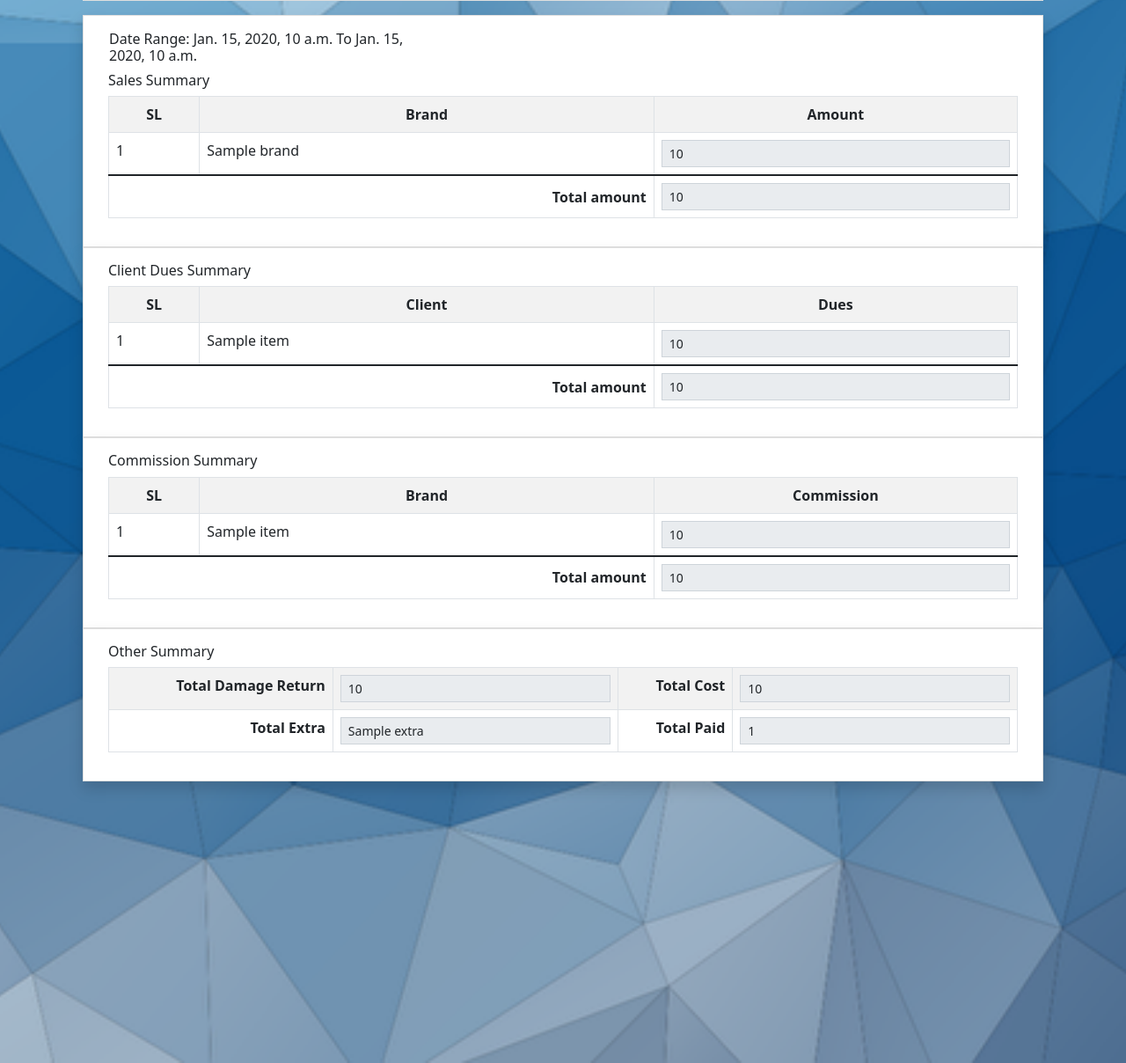
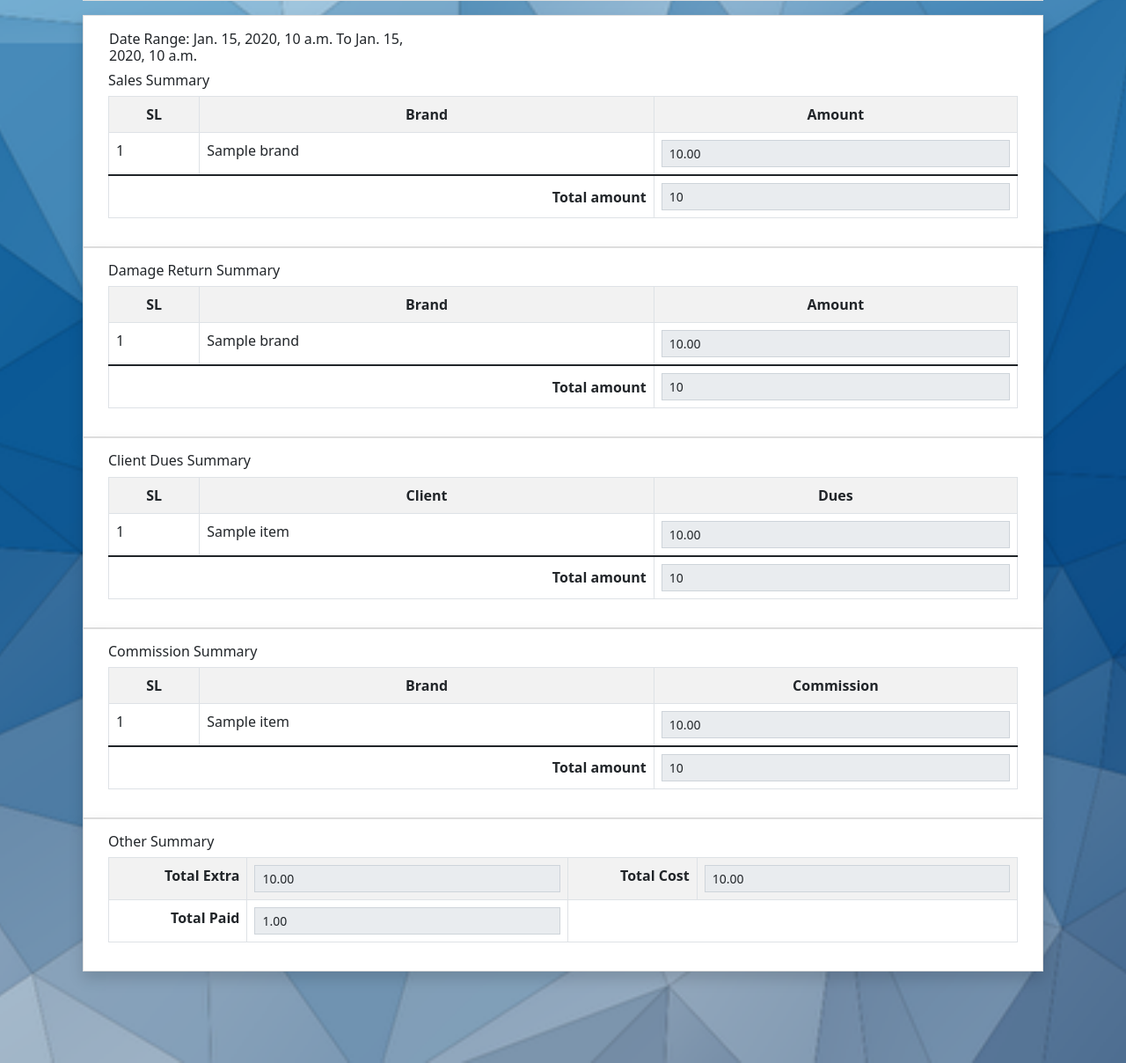
Before and after one commit to ShafayetZim/freedom_distribution, a Django app: template store/templates/salesman_report.html in a window 1280 px wide. Shown: the part 347-1555 px from the top of the page at 88% size. Run offline with Django 4.2, Linux system fonts and the light colour scheme; the template is opened without the code that fills it: most values are stand-ins (such as "Sample title", 1, 10 or a date in 2020); lists and menus that the app fills with data are empty; some libraries are stand-ins or nearby versions.

Commit message:
damage summary included

```diff
--- a/store/templates/salesman_report.html
+++ b/store/templates/salesman_report.html
@@ -5,24 +5,7 @@
         <center>
             <hr class="bg-primary opacity-100" style="height:3px" width="5%">
         </center>
-<!--    <div class="card rounded-0 mb-3">-->
-<!--        <div class="card-header py-1">-->
-<!--            <div class="card-title mb-0">Add Monthly Commission Bill</div>-->
-<!--        </div>-->
-<!--        <div class="card-body">-->
-<!--            <div class="container-fluid">-->
-<!--                <div class="text-end mb-1">-->
-<!--                    <button-->
-<!--                      class="btn btn-sm btn-primary rounded-0 bg-gradient-primary"-->
-<!--                      type="button"-->
-<!--                      id="create_new"-->
-<!--                    >-->
-<!--                      <i class="fa fa-plus"></i> Add New-->
-<!--                    </button>-->
-<!--                </div>-->
-<!--            </div>-->
-<!--        </div>-->
-<!--    </div>-->
+
         <div class="card rounded-0 mb-3">
             <div class="card-header py-1">
                 <div class="card-title mb-0">Filter Salesman Report</div>
@@ -112,7 +95,7 @@
                                 {{item.brand}}
                             </td>
                             <td style="width: 40%;">
-                                <input type="text" class="input-fields-to-sum form-control form-control-sm rounded-0" name="qty" id="qty" value="{{item.sum}}" readonly>
+                                <input type="text" class="input-fields-to-sum form-control form-control-sm rounded-0" name="qty" id="qty" value="{{item.sum|floatformat:2}}" readonly>
                             </td>
 
                         </tr>
@@ -130,6 +113,48 @@
                 </div>
             </div>
     </div>
+    {% if damage %}
+    <div class="card rounded-0 shadow">
+            <div class="card-body">
+                <div class="container-fluid">
+
+                    <h6>Damage Return Summary</h6>
+                    <table class="table table-bordered table-striped" style="border-collapse: collapse; width: 100%;" border="1" cellpadding="8">
+                        <tbody>
+                        <tr>
+                            <td style="width: 5%;text-align:center;"><strong>SL</strong></td>
+                            <td style="width: 20%;text-align:center;"><strong>Brand</strong></td>
+                            <td style="width: 15%;text-align:center;"><strong>Amount</strong></td>
+
+                        </tr>
+                         {% for item in damage %}
+                        <tr>
+                            <td style="width: 10%;">
+                                {{forloop.counter}}
+                            </td>
+                            <td style="width: 50%;">
+                                {{item.brand}}
+                            </td>
+                            <td style="width: 40%;">
+                                <input type="text" class="damage-fields-to-sum form-control form-control-sm rounded-0" name="damage" id="damage" value="{{item.sum|floatformat:2}}" readonly>
+                            </td>
+
+                        </tr>
+                        {% endfor %}
+                        </tbody>
+                        <tfoot>
+                            <tr>
+                                <th colspan="2" class="text-end">Total amount</th>
+                                <th class="text-start fw-bolder">
+                                    <input type="text" class="form-control form-control-sm rounded-0 total" name="damage_total" id="damage_total" value="" readonly>
+                                </th>
+                            </tr>
+                        </tfoot>
+                    </table>
+                </div>
+            </div>
+    </div>
+    {% endif %}
     {% if due %}
     <div class="card rounded-0 shadow">
             <div class="card-body">
@@ -152,7 +177,7 @@
                                 {{item.client__name}}
                             </td>
                             <td style="width: 40%;">
-                                <input type="text" class="due-fields-to-sum form-control form-control-sm rounded-0" name="due" id="due" value="{{item.sum}}" readonly>
+                                <input type="text" class="due-fields-to-sum form-control form-control-sm rounded-0" name="due" id="due" value="{{item.sum|floatformat:2}}" readonly>
                             </td>
 
                         </tr>
@@ -193,7 +218,7 @@
                                 {{item.brand__name}}
                             </td>
                             <td style="width: 40%;">
-                                <input type="text" class="commission-fields-to-sum form-control form-control-sm rounded-0" name="commission" id="commission" value="{{item.sum}}" readonly>
+                                <input type="text" class="commission-fields-to-sum form-control form-control-sm rounded-0" name="commission" id="commission" value="{{item.sum|floatformat:2}}" readonly>
                             </td>
 
                         </tr>
@@ -221,23 +246,19 @@
 
                         <tbody>
                             <tr>
-                                <th colspan="2" class="text-end">Total Damage Return</th>
+                                <th colspan="2" class="text-end">Total Extra</th>
                                 <th class="text-start fw-bolder">
-                                    <input type="text" class="damage-fields-to-sum form-control form-control-sm rounded-0 damage_total" name="damage_total" id="damage_total" value="{{amount}}" readonly>
+                                    <input type="text" class="cost-fields-to-sum form-control form-control-sm rounded-0 extra_total" name="extra_total" id="extra_total" value="{{extra|floatformat:2}}" readonly>
                                 </th>
                                 <th colspan="2" class="text-end">Total Cost</th>
                                 <th class="text-start fw-bolder">
-                                    <input type="text" class="cost-fields-to-sum form-control form-control-sm rounded-0 cost_total" name="cost_total" id="cost_total" value="{{cost}}" readonly>
+                                    <input type="text" class="cost-fields-to-sum form-control form-control-sm rounded-0 cost_total" name="cost_total" id="cost_total" value="{{cost|floatformat:2}}" readonly>
                                 </th>
                             </tr>
                             <tr>
-                                <th colspan="2" class="text-end">Total Extra</th>
-                                <th class="text-start fw-bolder">
-                                    <input type="text" class="cost-fields-to-sum form-control form-control-sm rounded-0 extra_total" name="extra_total" id="extra_total" value="{{extra}}" readonly>
-                                </th>
                                 <th colspan="2" class="text-end">Total Paid</th>
                                 <th class="text-start fw-bolder">
-                                    <input type="text" class="cost-fields-to-sum form-control form-control-sm rounded-0 paid_total" name="paid_total" id="paid_total" value="{{paid}}" readonly>
+                                    <input type="text" class="cost-fields-to-sum form-control form-control-sm rounded-0 paid_total" name="paid_total" id="paid_total" value="{{paid|floatformat:2}}" readonly>
                                 </th>
                             </tr>
                         </tbody>
@@ -343,6 +364,9 @@ $(document).ready(function() {
     $(".commission-fields-to-sum").on('input', function() {
         calculateTotals();
     });
+    $(".damage-fields-to-sum").on('input', function() {
+        calculateTotals();
+    });
 });
 
 function calculateTotals() {
@@ -352,10 +376,12 @@ function calculateTotals() {
     var arr2 = document.getElementsByClassName('input-box-to-sum');
     var arr3 = document.getElementsByClassName('due-fields-to-sum');
     var arr4 = document.getElementsByClassName('commission-fields-to-sum');
+    var arr5 = document.getElementsByClassName('damage-fields-to-sum');
     var tot1=0;
     var tot2=0;
     var tot3=0;
     var tot4=0;
+    var tot5=0;
         for(var i=0;i<arr.length;i++){
             if(parseFloat(arr[i].value))
                 tot1 += parseFloat(arr[i].value);
@@ -372,12 +398,17 @@ function calculateTotals() {
             if(parseFloat(arr4[i].value))
                 tot4 += parseFloat(arr4[i].value);
         }
+        for(var i=0;i<arr5.length;i++){
+            if(parseFloat(arr5[i].value))
+                tot5 += parseFloat(arr5[i].value);
+        }
 
     var result = (tot1);
     $("#total_qty").val(result);
     $("#total").val(tot2);
     $("#due_total").val(tot3);
     $("#commission_total").val(tot4);
+    $("#damage_total").val(tot5);
 }
 
 function parseNumber(str, defaultValue) {
```
